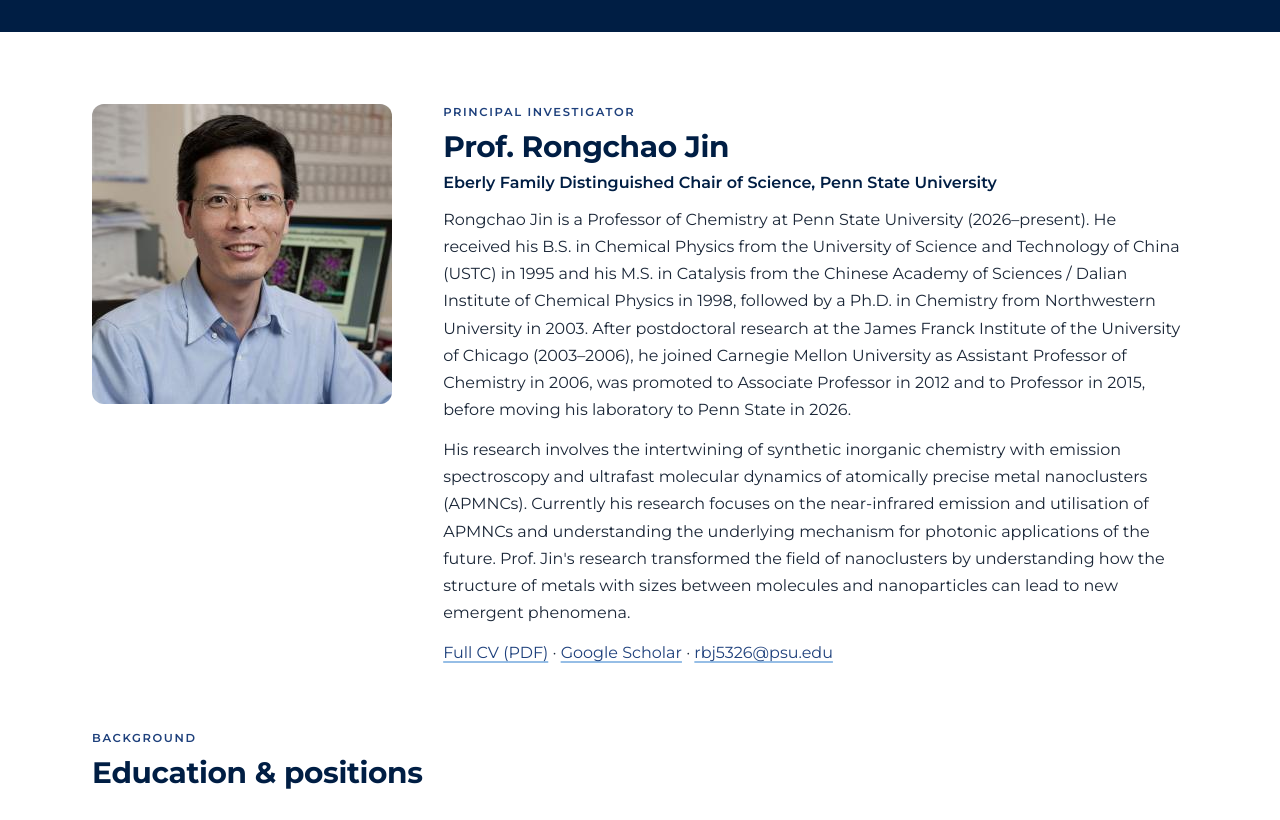
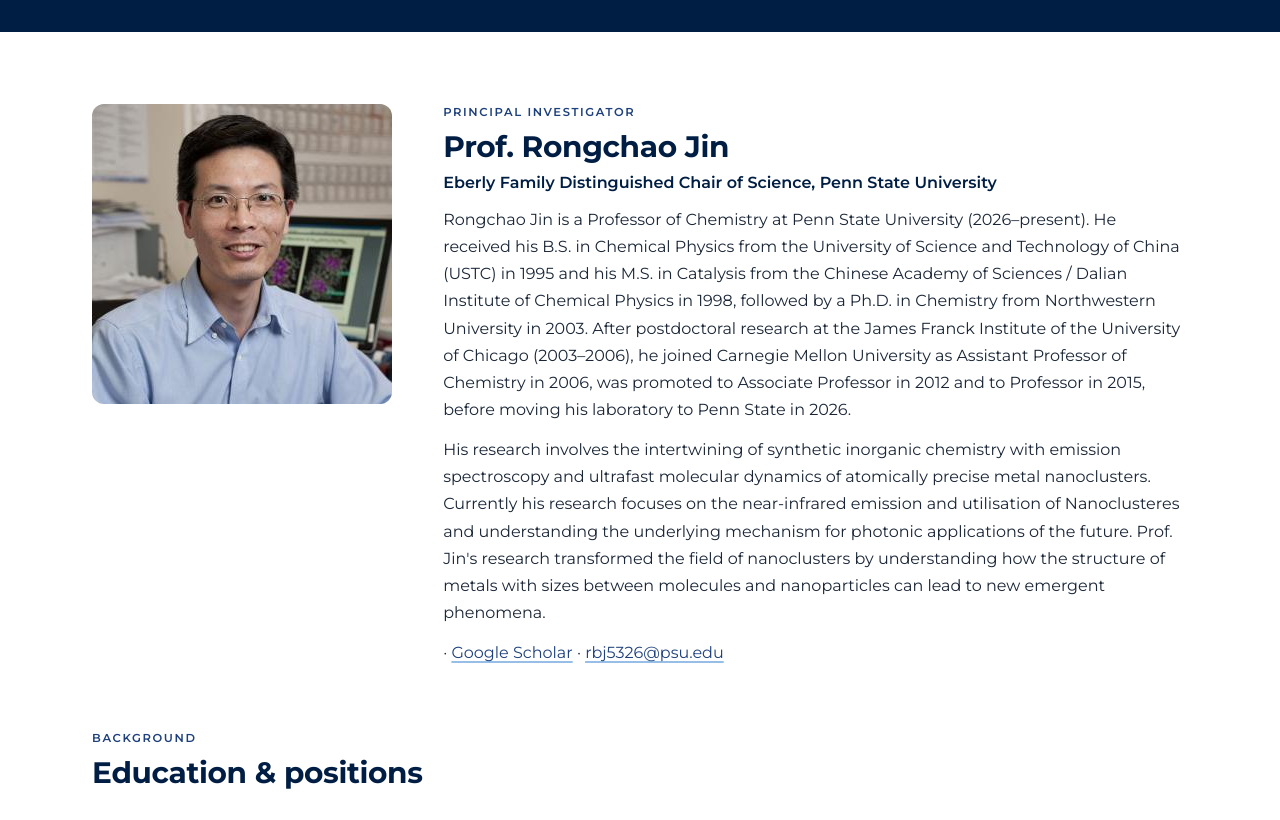
Before and after one commit to heguiying-design/rongchao, a plain HTML site: page about.html in a window 1280 px wide. Shown: the part 206-1026 px from the top of the page. Drawn offline with Linux system fonts and the light colour scheme.

Commit message:
Update about.html

```diff
--- a/about.html
+++ b/about.html
@@ -41,14 +41,14 @@
         <p style="margin-top:0.8rem;">
           His research involves the intertwining of synthetic inorganic chemistry with
           emission spectroscopy and ultrafast molecular dynamics of atomically precise metal
-          nanoclusters (APMNCs). Currently his research focuses on the near-infrared
-          emission and utilisation of APMNCs and understanding the underlying mechanism for
+          nanoclusters. Currently his research focuses on the near-infrared
+          emission and utilisation of Nanoclusteres and understanding the underlying mechanism for
           photonic applications of the future. Prof. Jin's research transformed the field of
           nanoclusters by understanding how the structure of metals with sizes between
           molecules and nanoparticles can lead to new emergent phenomena.
         </p>
         <p style="margin-top:0.8rem;">
-          <a href="#">Full CV (PDF)</a> · <a href="https://scholar.google.com/citations?user=vveoESoAAAAJ&amp;hl=en">Google Scholar</a> · <a href="mailto:rbj5326@psu.edu">rbj5326@psu.edu</a>
+          <!-- <a href="#">Full CV (PDF)</a>--> · <a href="https://scholar.google.com/citations?user=vveoESoAAAAJ&amp;hl=en">Google Scholar</a> · <a href="mailto:rbj5326@psu.edu">rbj5326@psu.edu</a>
         </p>
       </div>
     </div>
```
